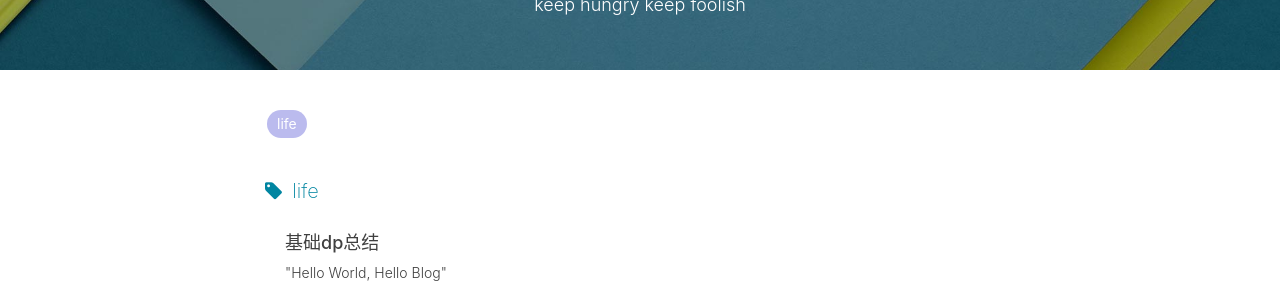
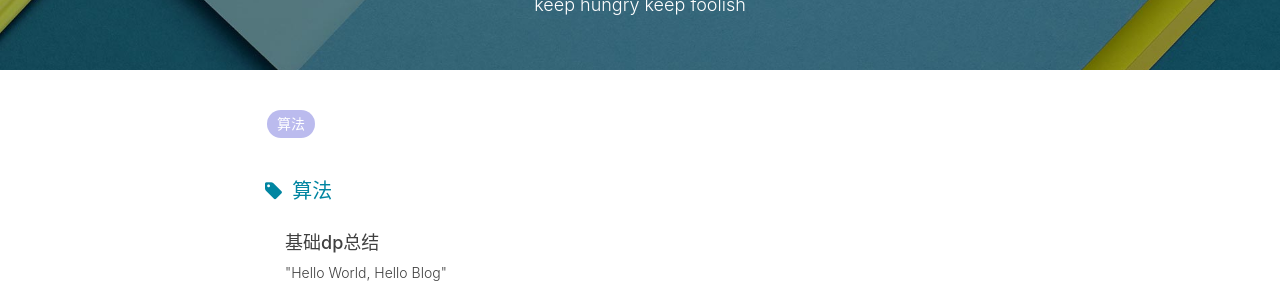
Before and after one commit to LikeAPhoenix/LikeAPhoenix.github.io, a Jekyll site: the page built from tags.html, in a window 1280 px wide. Shown: the part 158-458 px from the top of the page. Built offline with Jekyll 4.4.1, drawn with Linux system fonts in a browser that asks for light colours; nearby versions of some CDN libraries; comment, search, counter and statistics services are not loaded.

Commit message:
regulart submit

```diff
--- a/_config.yml
+++ b/_config.yml
@@ -68,8 +68,8 @@
 
 # Sidebar settings
 sidebar: true                           # whether or not using Sidebar.
-sidebar-about-description: "学习。"
-sidebar-avatar: /img/avatar-hux.jpg      # use absolute URL, seeing it's used in both `/` and `/about/`
+sidebar-about-description: "学习"
+sidebar-avatar: /img/avatar-asuka.jpg      # use absolute URL, seeing it's used in both `/` and `/about/`
 
 
 
--- a/_posts/2020-10-24-dynamic-planning.md
+++ b/_posts/2020-10-24-dynamic-planning.md
@@ -6,7 +6,7 @@
 author:     "XDong"
 header-img: "img/post-bg-2015.jpg"
 tags:
-    - life
+    - 算法
 ---
 
 
```
